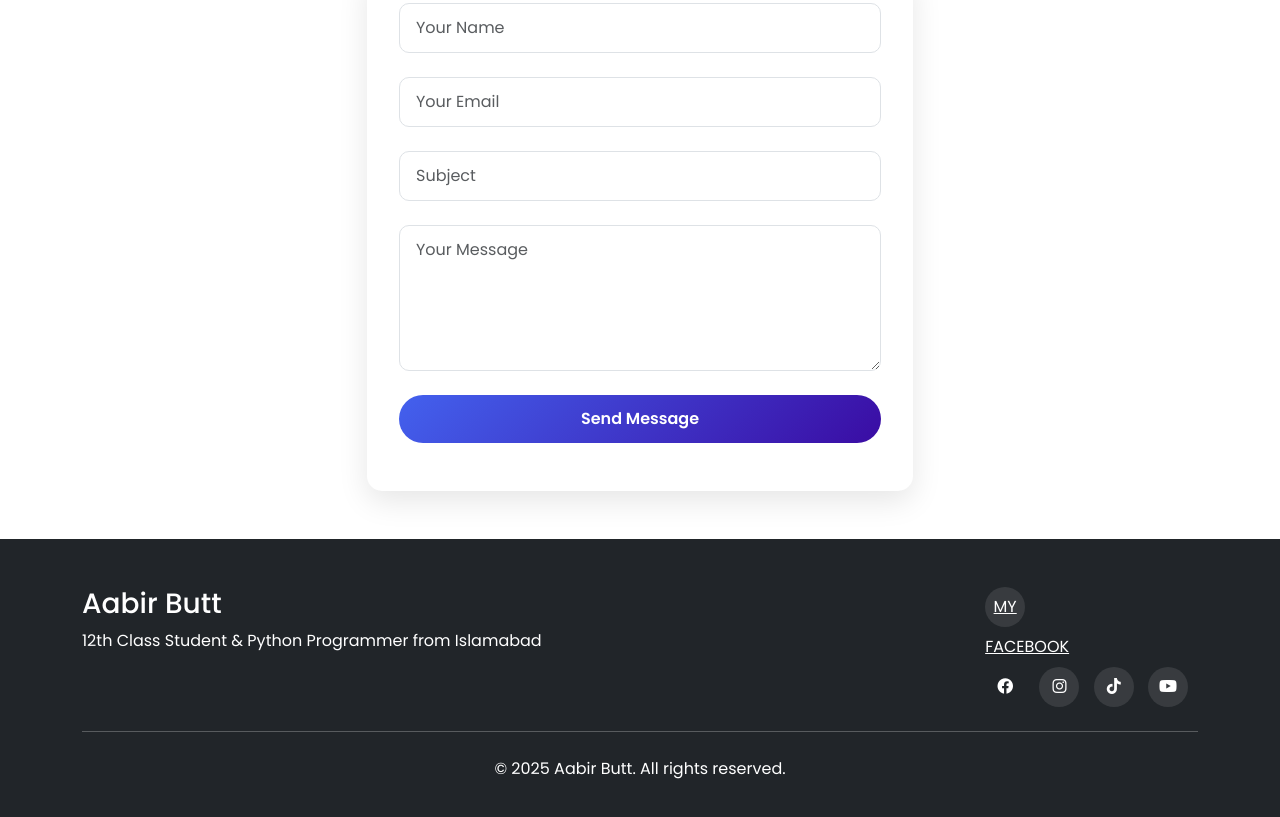
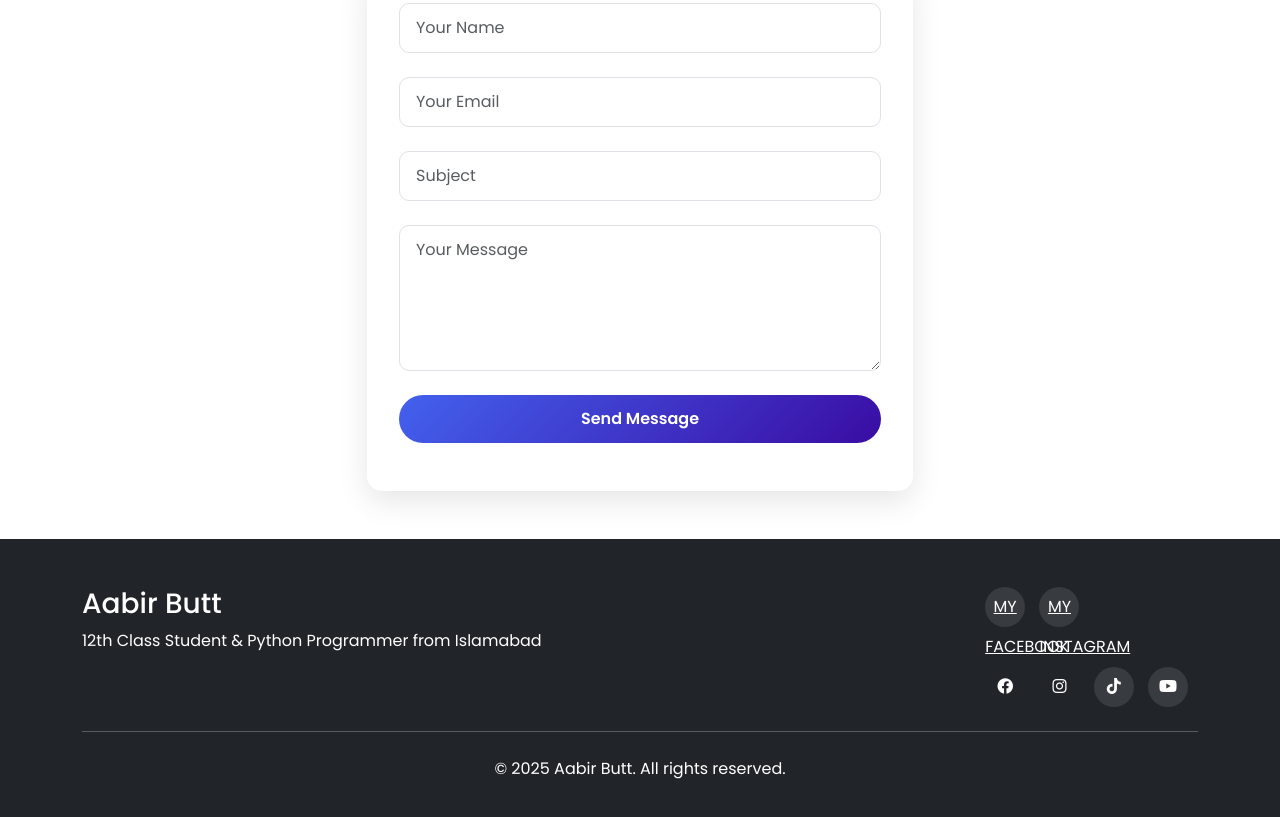
Before and after one commit to abir295/Aabir_Butt, a plain HTML site: page index.html in a window 1280 px wide. Shown: the part 2392-3209 px from the top of the page. Drawn offline with nearby package versions, Linux system fonts and the light colour scheme.

Commit message:
Update index.html

```diff
--- a/index.html
+++ b/index.html
@@ -439,7 +439,7 @@
                 <div class="col-md-6 text-md-end">
                     <div class="social-icons">
                         <a href="https://www.facebook.com/aabir.abeer786">MY FACEBOOK<i class="fab fa-facebook"></i></a>
-                        <a href="https://www.instagram.com/its._aabir/#"><i class="fab fa-instagram"></i></a>
+                        <a href="https://www.instagram.com/its._aabir/#">MY INSTAGRAM<i class="fab fa-instagram"></i></a>
                         <a href="#"><i class="fab fa-tiktok"></i></a>
                         <a href="#"><i class="fab fa-youtube"></i></a>
                     </div>
```
